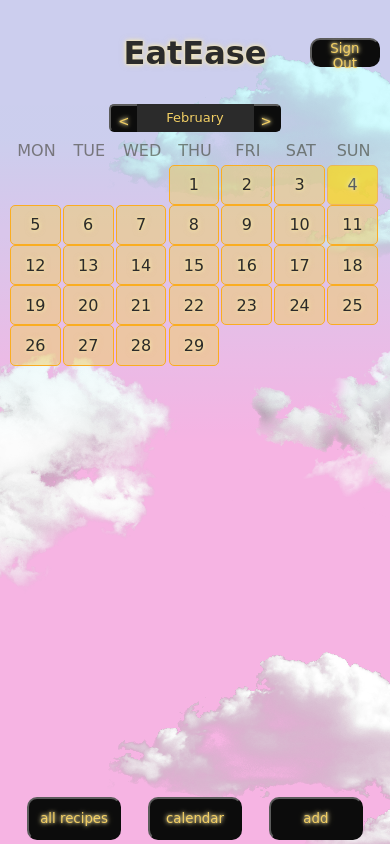
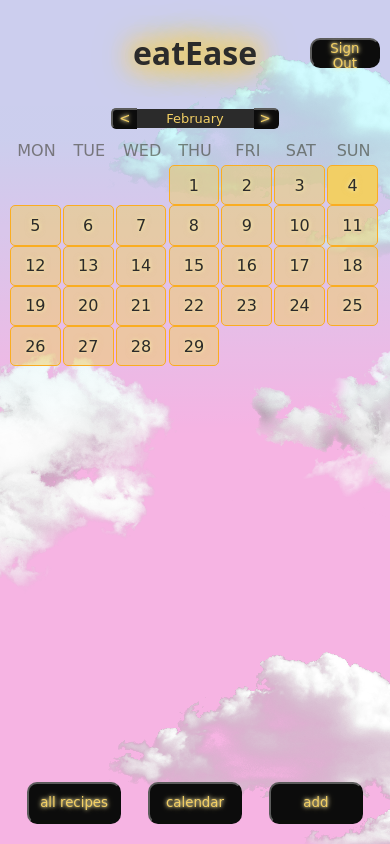
Before and after one commit to pepo999/eat-ease, a website with bundled scripts: page public/index.html in a window 390 px wide. Built offline with nearby package versions, Linux system fonts and the light colour scheme; no server answers.

Commit message:
css crazY 3

```diff
--- a/public/index.html
+++ b/public/index.html
@@ -4,7 +4,7 @@
 <head>
     <meta charset="UTF-8">
     <meta name="viewport" content="width=device-width, initial-scale=1.0">
-    <title>EatEase</title>
+    <title>eatEase</title>
     <link rel="stylesheet" type="text/css" href="./style.css">
     <link rel="stylesheet" type="text/css" href="./mobile.css">
 </head>
@@ -14,7 +14,7 @@
             <div class="head-block">
             </div>
             <div class="head-block">
-                <h1>EatEase</h1>
+                <h1>eatEase</h1>
             </div>
             <div class="head-block-r">
                 <button id="signOutButton">Sign Out</button>
--- a/public/mobile.css
+++ b/public/mobile.css
@@ -1,6 +1,6 @@
 @media screen and (max-width: 992px) {
 
-  @import url('https://fonts.googleapis.com/css2?family=Dancing+Script:wght@600&display=swap');
+  @import url('https://fonts.googleapis.com/css2?family=Dancing+Script:wght@600&family=Rubik+Bubbles&display=swap');
 
   body,
   html {
@@ -52,13 +52,16 @@
   header {
     width: 100vw;
     background-color: rgba(135,246,255, 0.4);
-    flex-grow: 1;
+    /* flex-grow: 1; */
     display: flex;
     flex-direction: row;
   }
 
   h1 {
     display: inline;
+    font-family: 'Rubik Bubbles', system-ui;
+    font-size: 2rem;
+    text-shadow: #F2CD5D 0px 0px 40px, #F2CD5D 0px 0px 30px, #F2CD5D 0px 0px 20px, #F2CD5D 0px 0px 30px;
   }
 
   .head-block {
@@ -79,11 +82,12 @@
 
   .calendar-nav {
     /* background-color: rgba(135,246,255, 0.8); */
-    height: 3vh;
+    /* height: 3vh; */
     display: flex;
     align-items: center;
     justify-content: center;
     margin: 0px;
+    border: none;
   }
 
   .calendarDay{
@@ -105,7 +109,7 @@
     text-shadow: none;
     color: #F2CD5D;
     font-size: small;
-    height: 7vw;
+    height: 5vw;
     display: flex;
     justify-content: center;
     align-items: center;
@@ -114,8 +118,8 @@
   #button-prev{
     border-radius: 5px 0px 0px 5px;
     border-right: none;
-    width: 7vw;
-    height: 7vw;
+    /* width: 5vw;
+    height: 5vw; */
     display: flex;
     justify-content: center;
     align-items: flex-end;
@@ -124,8 +128,8 @@
   #button-next{
     border-radius: 0px 5px 5px 0px;
     border-left: none;
-    width: 7vw;
-    height: 7vw;
+    /* width: 5vw;
+    height: 5vw; */
     display: flex;
     justify-content: center;
     align-items: flex-end;
@@ -161,7 +165,7 @@
     background: rgb(135,246,255);
 background: linear-gradient(180deg, rgba(135,246,255,0.4) 5%, rgba(135,246,255,0) 50%);
     padding: 0px;
-    min-height: 80vh;
+    /* min-height: 60vh; */
     flex-grow: 10;
     /* background-color: #270722; */
     display: flex;
@@ -169,7 +173,7 @@ background: linear-gradient(180deg, rgba(135,246,255,0.4) 5%, rgba(135,246,255,0
   }
 
   .selectedDay {
-    background-color: blueviolet;
+    background-color: rgba(135,246,255, 0.3);
   }
 
   .btn-container {
@@ -192,12 +196,15 @@ background: linear-gradient(180deg, rgba(135,246,255,0.4) 5%, rgba(135,246,255,0
     align-items: center;
     overflow-y: scroll;
     flex-basis: 0;
+    flex-grow: 10;
+    font-size: 1.3rem;
   }
 
   footer {
     /* background-color: rgba(13, 5, 13, 0.6); */
     /* height: 10vh; */
-    flex-grow: 1;
+    /* flex-grow: 1; */
+    padding-bottom: 20px;
     display: flex;
     flex-direction: column;
     width: 100vw;
--- a/public/style.css
+++ b/public/style.css
@@ -109,8 +109,8 @@
 }
 
 .currentDay {
-    background-color: #ffd700; /* Lighter color for the current day */
-    opacity: 0.7; /* Semi-highlighted if it is also the selected day */
+    background-color: rgba(242,205,93, 1); /* Lighter color for the current day */
+    /* opacity: 0.7; Semi-highlighted if it is also the selected day */
 }
 
 #addRecipeModal {
```
Also changed, not shown: 1 other file.
